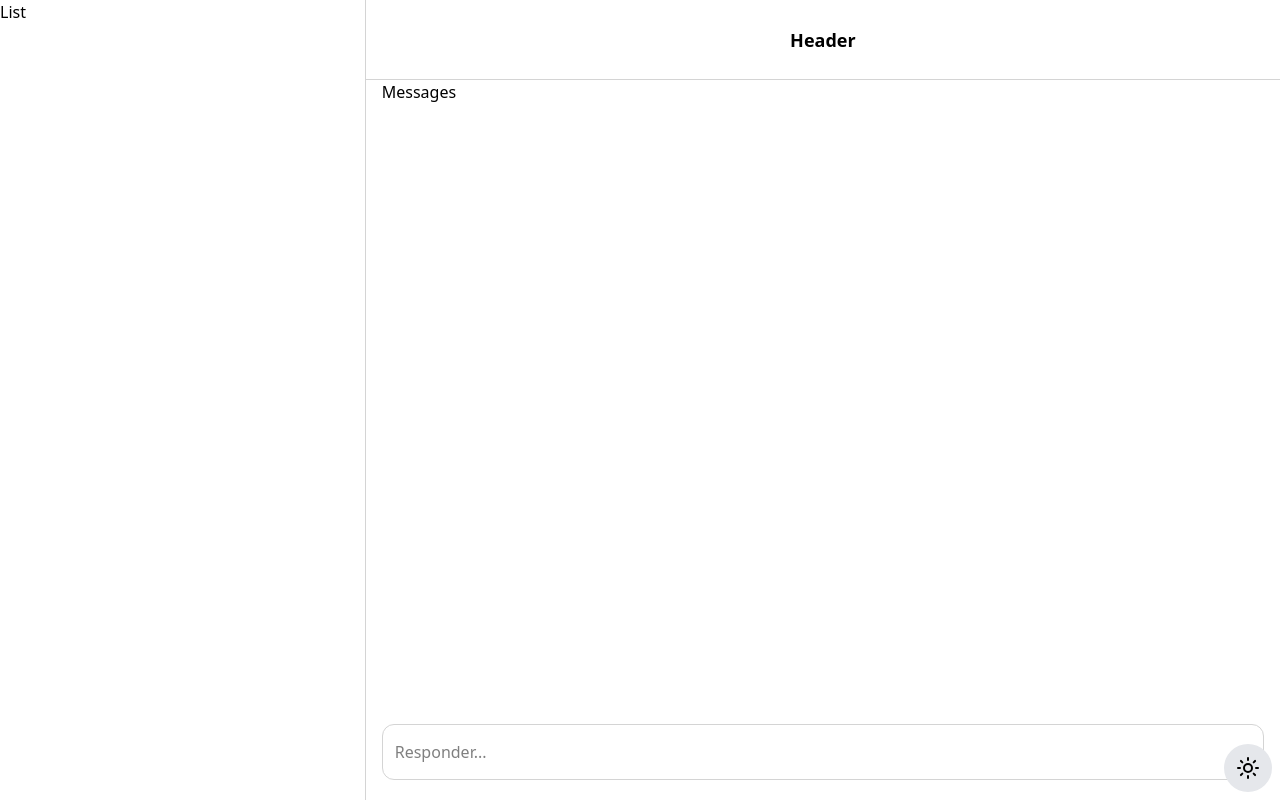
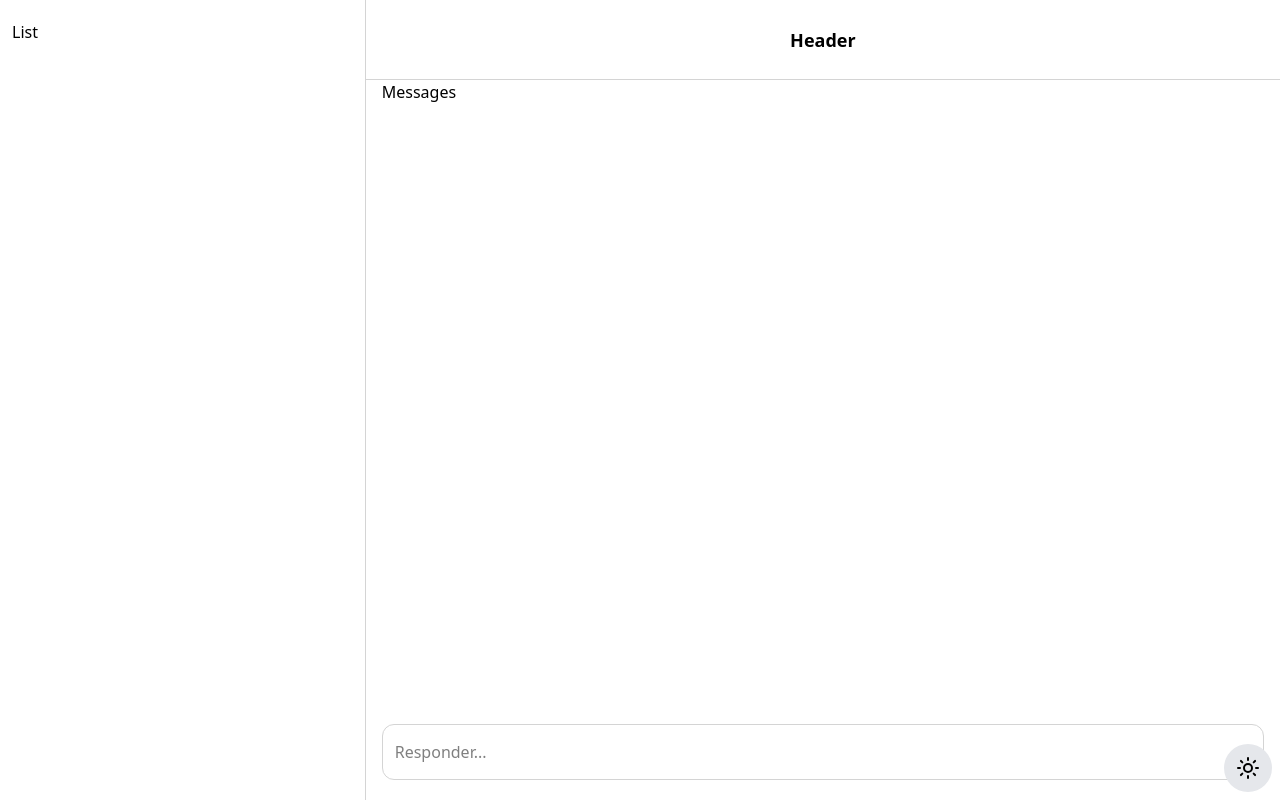
Before and after one commit to AndresOrozcoDev/chat, a React (Vite) app: page /dashboard in a window 1280 px wide. Built offline with nearby package versions, Linux system fonts and the light colour scheme.

Commit message:
add styles

```diff
--- a/src/features/chat/components/ChatList.tsx
+++ b/src/features/chat/components/ChatList.tsx
@@ -3,7 +3,7 @@ type ChatListProps = {};
 const ChatList = ({ }: ChatListProps) => {
 
   return (
-    <div className="h-full bg-white text-black border-r border-r-neutral-300 dark:bg-(--dark-bg-primary) dark:text-white dark:border-none">
+    <div className="h-full bg-white text-black px-3 py-5 border-r border-r-neutral-300 dark:bg-(--dark-bg-primary) dark:text-white dark:border-none">
       List
     </div>
   )
```
